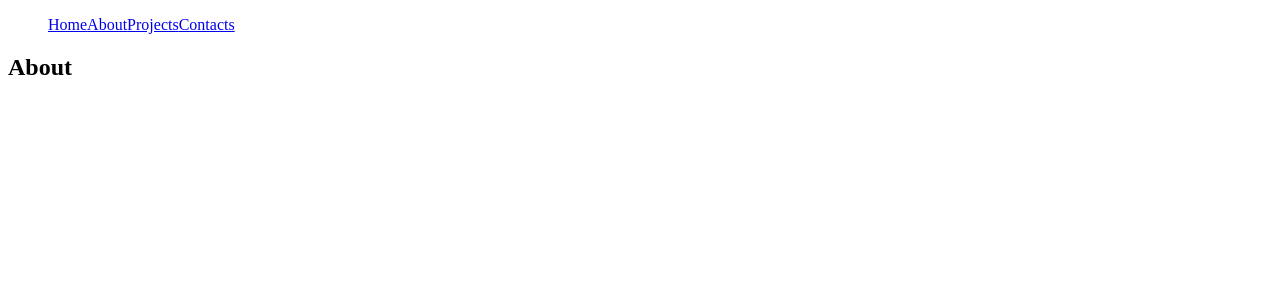
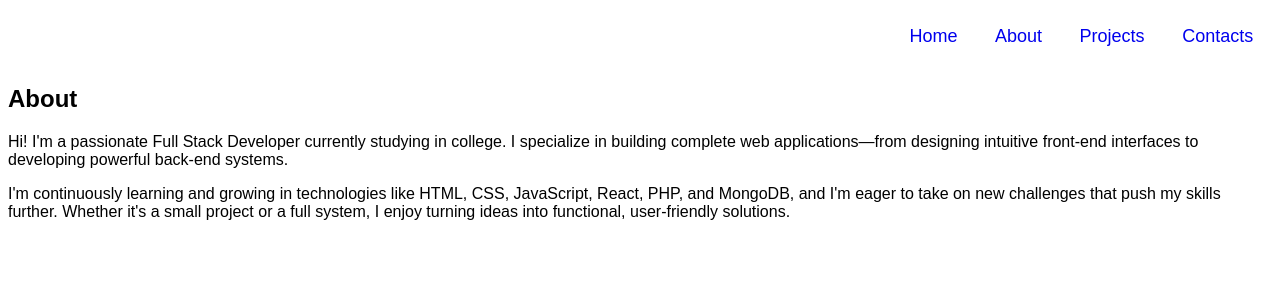
Before and after one commit to WenardKen57/my-portfolio, a React (Vite) app: page /about in a window 1280 px wide. Shown: the top 300 px of the page. Built offline with nearby package versions, Linux system fonts and the light colour scheme.

Commit message:
center home layout

```diff
--- /dev/null
+++ b/src/NavBar.css
@@ -0,0 +1,10 @@
+.navBar > ul {
+    display: flex;
+    justify-content: space-around;
+}
+
+.navBar {
+    display: grid;
+    grid-template-columns: 2fr 1fr;
+    font-size: large;
+}
--- a/src/NavBar.jsx
+++ b/src/NavBar.jsx
@@ -1,7 +1,8 @@
 import { Link, Links } from "react-router-dom";
+import "./NavBar.css";
 
 export default function NavBar() {
-    return <div>
+    return <div className="navBar">
         <div></div>
         <ul>
             <Link to={"/"}>Home</Link>
--- a/src/index.css
+++ b/src/index.css
@@ -3,3 +3,16 @@
   --secondary: #black;
   --tertiary: #black;
 }
+
+#root {
+  height: 100dvh;
+  font-family: Arial, Helvetica, sans-serif;
+}
+
+a {
+  text-decoration: none;
+}
+
+ul {
+  list-style-type: none;
+}
--- a/src/pages/About.jsx
+++ b/src/pages/About.jsx
@@ -1,7 +1,9 @@
 export default function About() {
   return (
-    <section className="navBar">
+    <section className="about">
       <h1>About</h1>
+      <p>Hi! I'm a passionate Full Stack Developer currently studying in college. I specialize in building complete web applications—from designing intuitive front-end interfaces to developing powerful back-end systems.</p>
+      <p>I'm continuously learning and growing in technologies like HTML, CSS, JavaScript, React, PHP, and MongoDB, and I'm eager to take on new challenges that push my skills further. Whether it's a small project or a full system, I enjoy turning ideas into functional, user-friendly solutions.</p>
     </section>
   );
 }
--- a/src/pages/styles/Home.css
+++ b/src/pages/styles/Home.css
@@ -2,8 +2,17 @@
     width: 300px;
     height: 300px;
     border-radius: 50%;
+    grid-column: 3 / 4;
+
 }
+
 .homePage {
+    height: 100%;
     display: grid;
-    grid-template-columns: 1fr 1fr;
+
+    align-items: center;
 }
+
+.heroSection {
+    grid-column: 2 / 3;
+}
```
